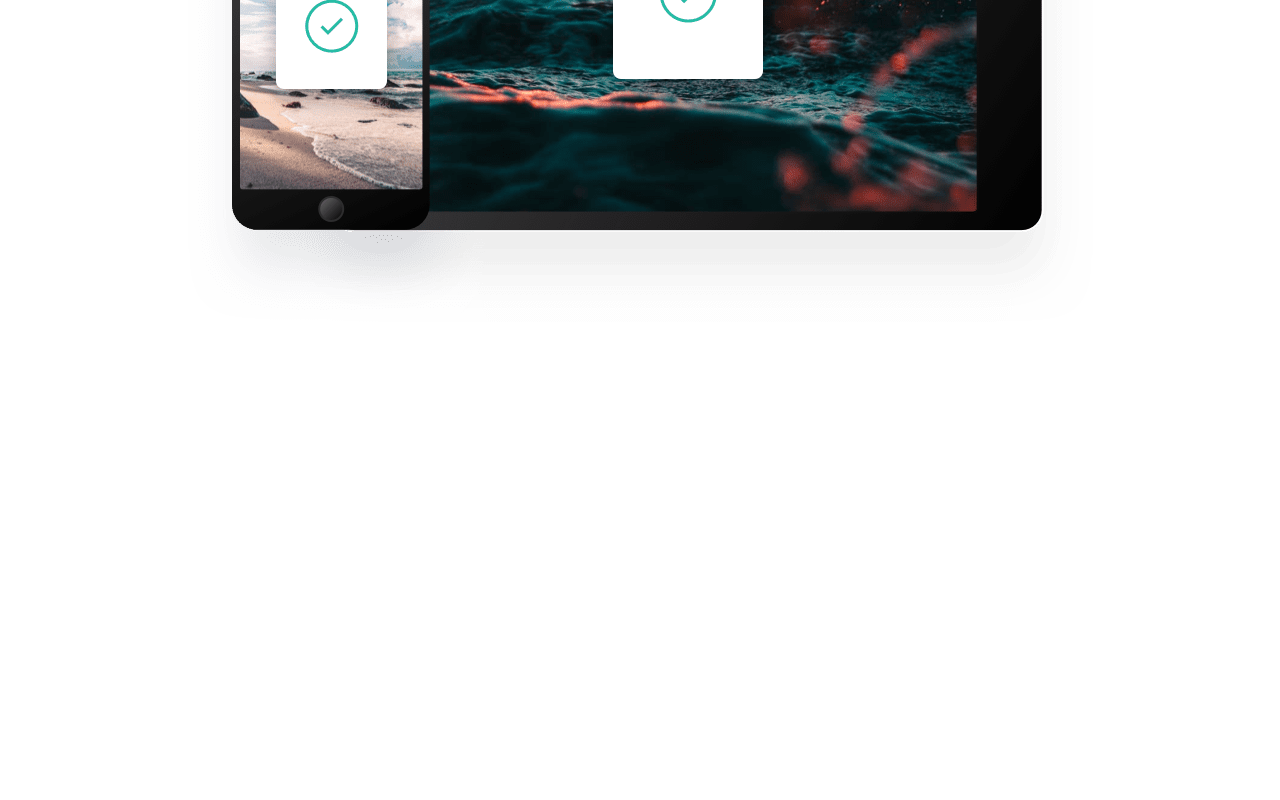
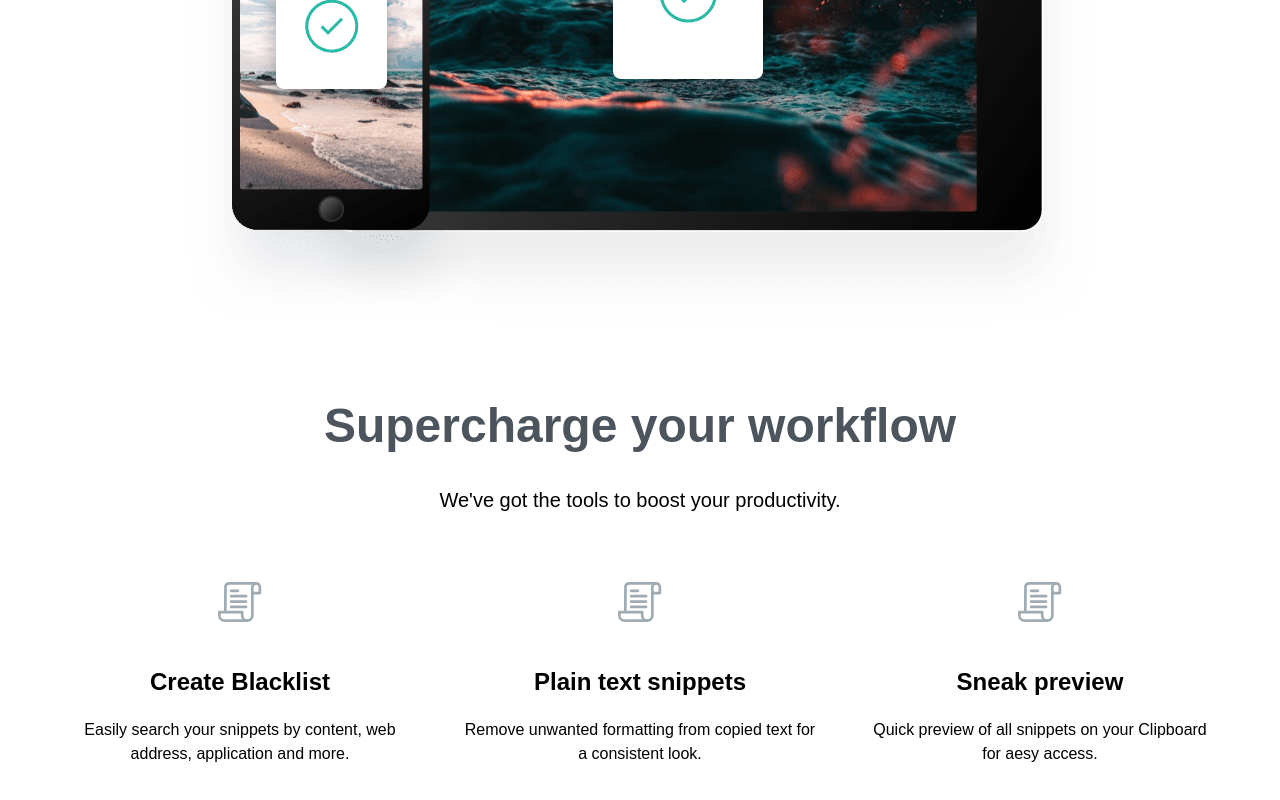
Before and after one commit to dominiclizarraga/clipoard-website, a website: page index.html in a window 1280 px wide. Shown: the part 2338-3138 px from the top of the page. Before the commit the page ends 2740 px from the top, so only its background shows below. Drawn offline with Linux system fonts and the light colour scheme; a web font is replaced by a local one.

Commit message:
super charger

```diff
--- a/index.html
+++ b/index.html
@@ -105,6 +105,49 @@
             <img src="images/image-devices.png" alt="" class="m-auto">
         </div>
     </section>
-
+    <!-- super charge section -->
+    <section class="supercharge">
+        <div class="max-w-6xl mx-auto text-center my-20">
+            <h3 class="h3 mb-8 text-4xl font-bold text-darkGrayishBlue md:text-5xl">
+            Supercharge your workflow
+            </h3>
+            <p class="max-w-3xl mb-16 text-xl mx-auto leading-9 text-center text-grayishBlue">
+                We've got the tools to boost your productivity.
+            </p>
+            <!-- items container -->
+            <div class="flex flex-col justify-between items-center space-y-16 md:flex-row md:space-y-0 md:space-x-12">
+                <!-- item 1 -->
+                <div class="flex flex-col items-center space-y-5">
+                    <img src="images/icon-blacklist.svg" alt="" class="mb-6">
+                    <h5 class="mb-2 text-2xl font-bold text-darkGreyishBlue">
+                        Create Blacklist
+                    </h5>
+                    <p class="max-w-md text-grayishBlue">
+                        Easily search your snippets by content, web address, application and more.
+                    </p>
+                </div>
+                <!-- item 2 -->
+                <div class="flex flex-col items-center space-y-5">
+                    <img src="images/icon-blacklist.svg" alt="" class="mb-6">
+                    <h5 class="mb-2 text-2xl font-bold text-darkGreyishBlue">
+                        Plain text snippets
+                    </h5>
+                    <p class="max-w-md text-grayishBlue">
+                        Remove unwanted formatting from copied text for a consistent look.
+                    </p>
+                </div>
+                <!-- item 3 -->
+                <div class="flex flex-col items-center space-y-5">
+                    <img src="images/icon-blacklist.svg" alt="" class="mb-6">
+                    <h5 class="mb-2 text-2xl font-bold text-darkGreyishBlue">
+                        Sneak preview
+                    </h5>
+                    <p class="max-w-md text-grayishBlue">
+                        Quick preview of all snippets on your Clipboard for aesy access.
+                    </p>
+                </div>
+            </div>
+        </div>
+    </section>
 </body>
 </html>
```
Also changed, not shown: css/style.css.
